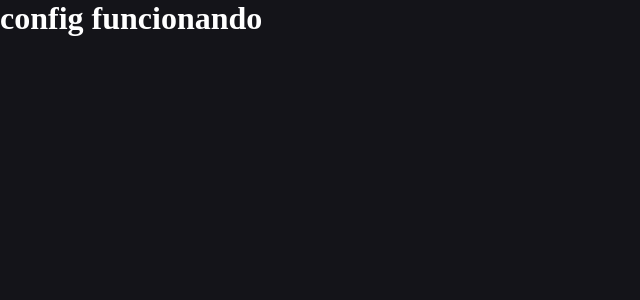
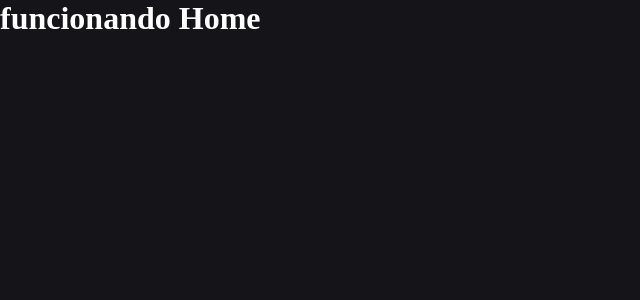
Before and after one commit to Marlon-Santos/Virtual-Store-in-ReactJs, a React (Create React App) app: page / in a window 1280 px wide. Shown: the top 300 px of the page, without its empty margins (0-640 px from the left). Built offline with nearby package versions, Linux system fonts and the light colour scheme.

Commit message:
config routes

```diff
--- a/src/App.jsx
+++ b/src/App.jsx
@@ -1,12 +1,17 @@
+import React from "react";
+
 import GlobalStyle from "./style/globalStyle";
+import { BrowserRouter as Router } from "react-router-dom";
 
-import React from "react";
+import Routes from "./routes";
 
 export default function app() {
   return (
     <>
       <GlobalStyle />
-      <h1>config funcionando</h1>
+      <Router>
+        <Routes />
+      </Router>
     </>
   );
 }
--- /dev/null
+++ b/src/pages/home/home.jsx
@@ -0,0 +1,9 @@
+import React from "react";
+
+export default function app() {
+  return (
+    <>
+      <h1>funcionando Home</h1>
+    </>
+  );
+}
--- /dev/null
+++ b/src/pages/home/index.js
@@ -0,0 +1,7 @@
+import React from "react";
+
+import Home from "./home";
+
+export default function home() {
+  return <Home />;
+}
--- /dev/null
+++ b/src/pages/shoppingCart/index.js
@@ -0,0 +1,7 @@
+import React from "react";
+
+import Cart from "./shoppingCart";
+
+export default function home() {
+  return <Cart />;
+}
--- /dev/null
+++ b/src/pages/shoppingCart/shoppingCart.jsx
@@ -0,0 +1,9 @@
+import React from "react";
+
+export default function app() {
+  return (
+    <>
+      <h1>funcionando Cart</h1>
+    </>
+  );
+}
--- /dev/null
+++ b/src/routes.js
@@ -0,0 +1,14 @@
+import { Switch, Route } from "react-router-dom";
+import React from "react";
+
+import Cart from "./pages/shoppingCart/index";
+import Home from "./pages/home/index";
+
+export default function routes() {
+  return (
+    <Switch>
+      <Route path={"/"} exact component={Home} />
+      <Route path={"/Cart"} component={Cart} />
+    </Switch>
+  );
+}
```
